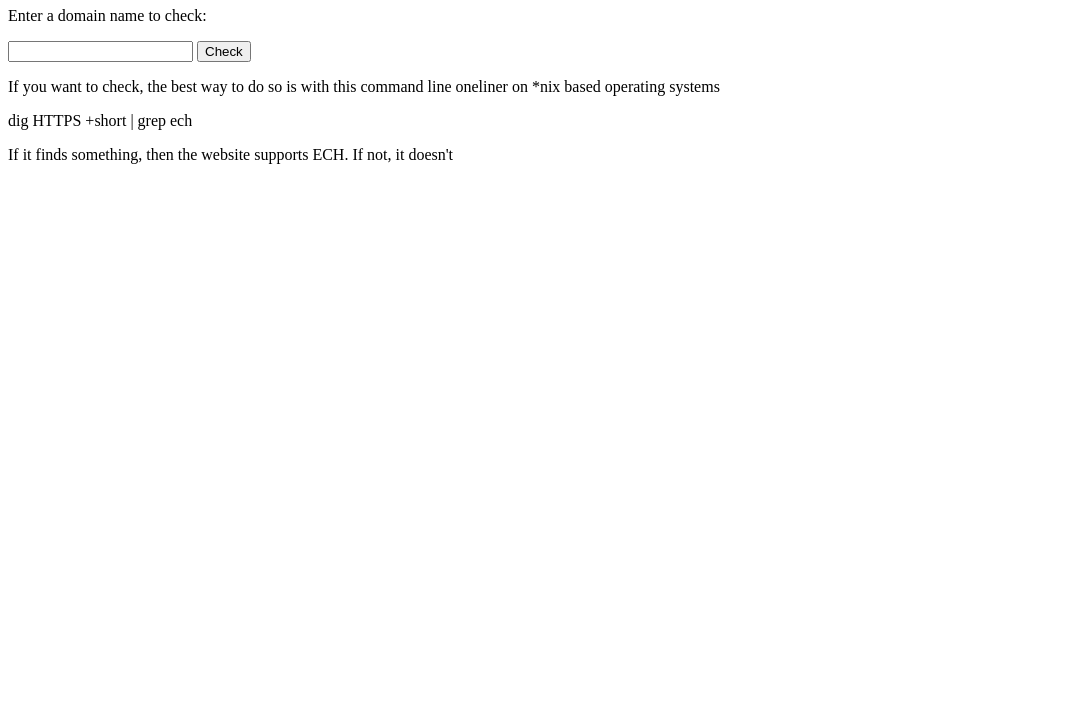
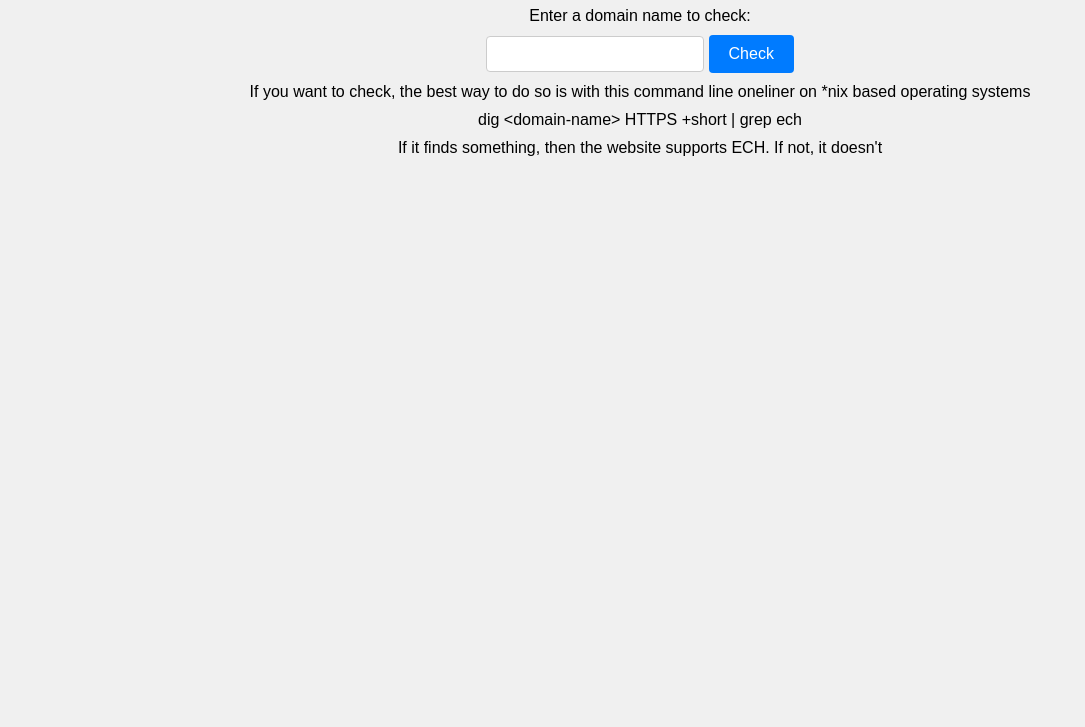
Before and after one commit to gotlougit/are-we-ech-yet, a plain HTML site: page index.html in a window 1280 px wide. Shown: the part 73-800 px from the top of the page, without its empty margins (0-1085 px from the left). Drawn offline with Linux system fonts and the light colour scheme.

Commit message:
feat: add some styling

```diff
--- a/index.html
+++ b/index.html
@@ -1,16 +1,61 @@
 <!DOCTYPE html>
-<html>
+<html lang="en">
 <head>
+    <meta charset="UTF-8">
+    <meta name="viewport" content="width=device-width, initial-scale=1.0">
     <title>Are We ECH Yet?</title>
+    <style>
+        body {
+            font-family: Arial, sans-serif;
+            background-color: #f0f0f0;
+            text-align: center;
+        }
+
+        h1 {
+            color: #333;
+        }
+
+        p {
+            margin: 10px 0;
+        }
+
+        #domainInput {
+            padding: 8px;
+            border: 1px solid #ccc;
+            border-radius: 4px;
+            font-size: 16px;
+            width: 200px;
+        }
+
+        #result {
+            font-weight: bold;
+            color: #333;
+            margin-top: 10px;
+        }
+
+        button {
+            padding: 10px 20px;
+            font-size: 16px;
+            background-color: #007bff;
+            color: #fff;
+            border: none;
+            border-radius: 4px;
+            cursor: pointer;
+        }
+
+        button:hover {
+            background-color: #0056b3;
+        }
+    </style>
 </head>
 <body>
     <h1>Are We ECH Yet?</h1>
     <p>Enter a domain name to check:</p>
-    <input type="text" id="domainInput">
+    <input type="text" id="domainInput" onkeypress="handleKeyPress(event)">
     <button onclick="checkDomain()">Check</button>
     <p id="result"></p>
     <p>If you want to check, the best way to do so is with this command line oneliner on *nix based operating systems</p>
-    <p>dig <domain-name> HTTPS +short | grep ech</p>
+    <p>dig &lt;domain-name&gt; HTTPS +short | grep ech</p>
     <p>If it finds something, then the website supports ECH. If not, it doesn't</p>
     <script>
         function checkDomain() {
@@ -46,6 +91,12 @@
                     console.error("Error loading the file:", error);
                 });
         }
+
+        function handleKeyPress(event) {
+            if (event.key === "Enter") {
+                checkDomain();
+            }
+        }
     </script>
 </body>
 </html>
```
